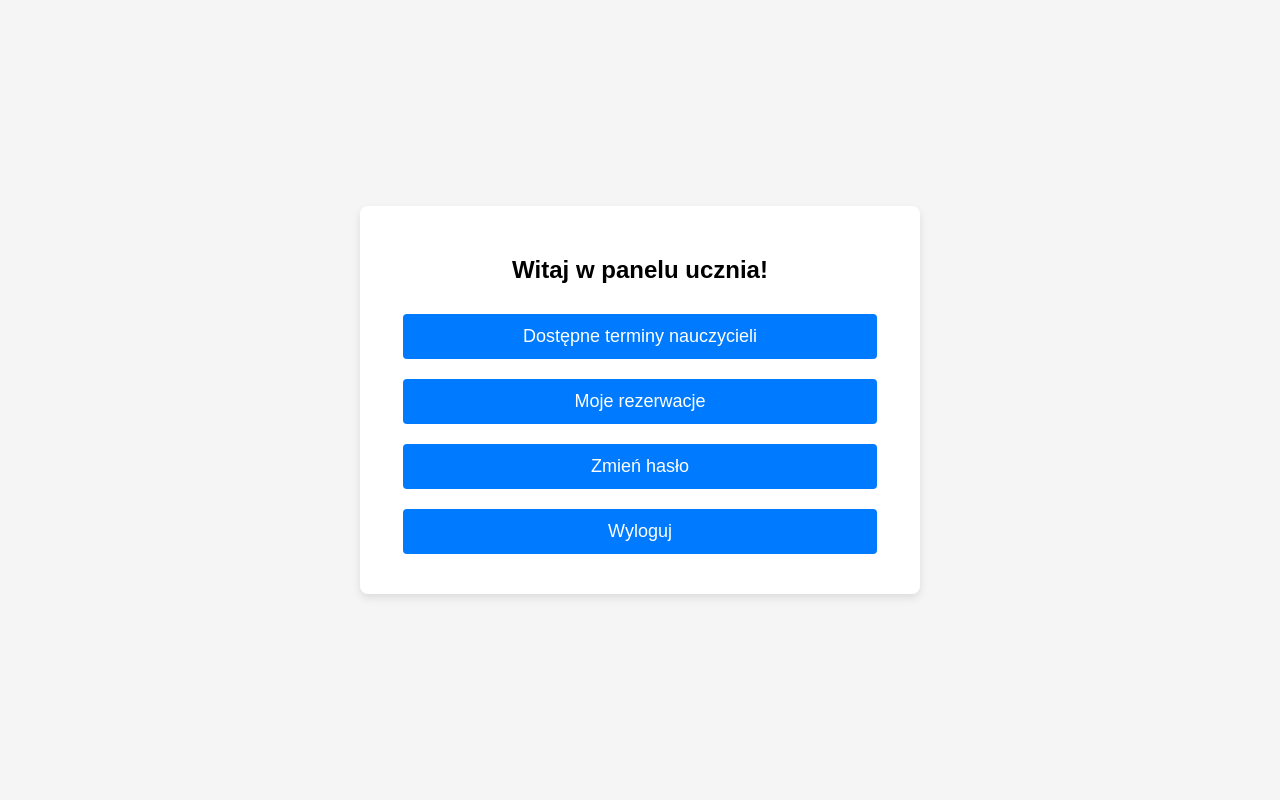
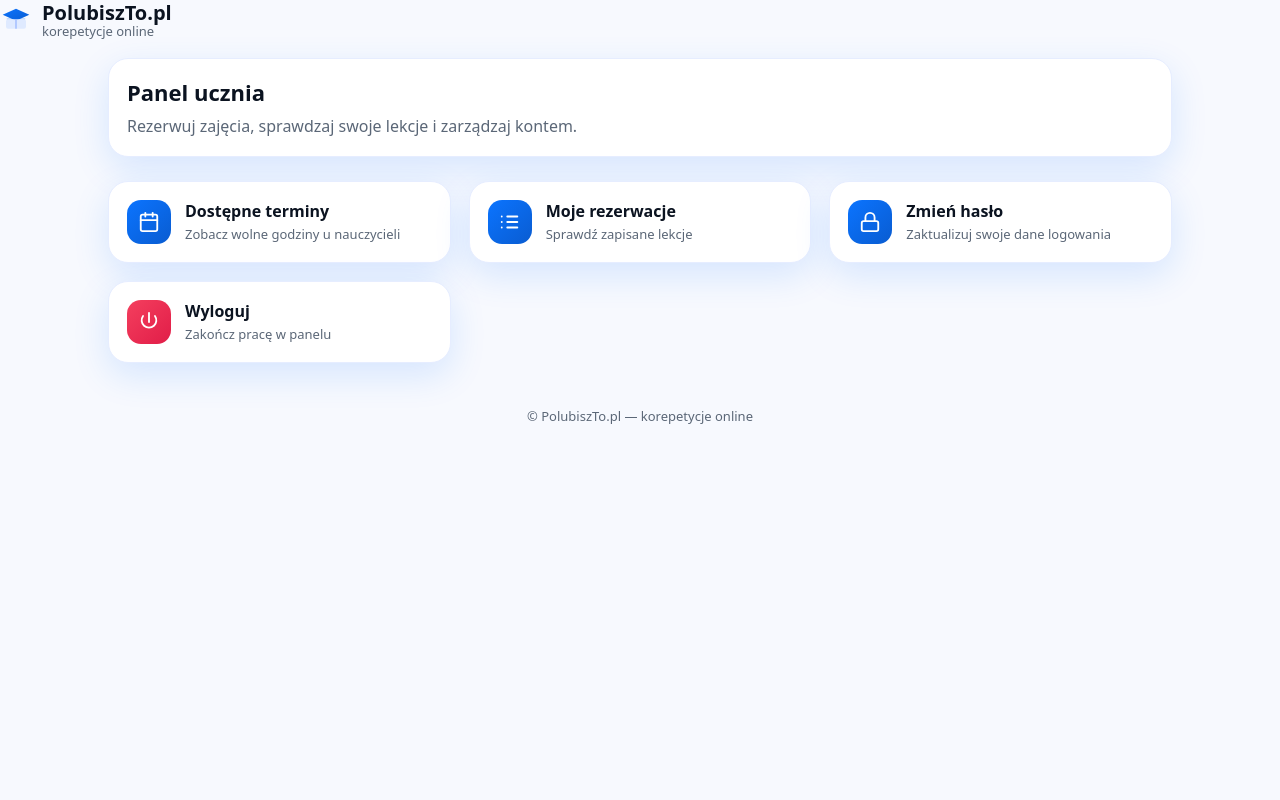
Before and after one commit to Bogdanaugustynski/Korepetycje-online, a Django app: page /panel_ucznia/ in a window 1280 px wide. Run offline with Django 5.2, Linux system fonts and the light colour scheme; the visitor is signed in with stand-in values (Sample User, id 1); data that the repository does not hold is empty.

Commit message:
Zmieniono wygląd panelu ucznia na nową wersję (Ali-style)

```diff
--- a/panel/templates/panel_ucznia.html
+++ b/panel/templates/panel_ucznia.html
@@ -1,65 +1,128 @@
 <!DOCTYPE html>
 <html lang="pl">
 <head>
-    <meta charset="UTF-8">
-    <title>Panel Ucznia</title>
-    <style>
-        body {
-            font-family: Arial, sans-serif;
-            background-color: #f5f5f5;
-            display: flex;
-            justify-content: center;
-            align-items: center;
-            min-height: 100vh;
-            margin: 0;
-        }
-        .student-box {
-            background-color: #fff;
-            padding: 30px;
-            border-radius: 8px;
-            box-shadow: 0 4px 8px rgba(0,0,0,0.1);
-            width: 500px;
-            text-align: center;
-        }
-        h2 {
-            margin-bottom: 20px;
-        }
-        .btn {
-            width: 90%;
-            padding: 12px;
-            margin: 10px 0;
-            background-color: #007bff;
-            color: white;
-            border: none;
-            border-radius: 4px;
-            cursor: pointer;
-            text-decoration: none;
-            display: inline-block;
-            font-size: 18px;
-        }
-        .btn:hover {
-            background-color: #0056b3;
-        }
-    </style>
-    <script>
-        function goToZmienHaslo() {
-            window.location.href = "/zmien_haslo/";
-        }
-        function logout() {
-            window.location.href = "/logout/";
-        }
-    </script>
+  <meta charset="UTF-8" />
+  <meta name="viewport" content="width=device-width, initial-scale=1" />
+  <title>Panel Ucznia — PolubiszTo.pl</title>
+
+  <style>
+  :root{
+    --brand:#0b74ff;
+    --ink:#0b1320;
+    --muted:#5b6777;
+    --bg:#f7f9fe;
+    --line:#e6edff;
+    --maxw:1100px;
+    --radius:18px;
+    --shadow:0 12px 36px rgba(11,116,255,.14);
+    --chip:linear-gradient(135deg,#0b74ff,#095cd1);
+  }
+  *{box-sizing:border-box}
+  html,body{margin:0;padding:0;background:var(--bg);color:var(--ink);
+    font-family:system-ui,-apple-system,Segoe UI,Roboto,Ubuntu,"Helvetica Neue",Arial,sans-serif;line-height:1.45}
+
+  /* HERO */
+  .hero{max-width:var(--maxw);margin:18px auto 12px;padding:0 18px}
+  .hero .card{background:#fff;border:1px solid var(--line);border-radius:20px;padding:18px;box-shadow:var(--shadow)}
+  .hero h1{margin:0 0 6px;font-size:22px}
+  .hero p{margin:0;color:var(--muted)}
+
+  /* GRID TILES */
+  .grid{max-width:var(--maxw);margin:0 auto;padding:12px 18px 28px;
+    display:grid;grid-template-columns:repeat(auto-fit,minmax(280px,1fr));gap:18px}
+  .tile{background:#fff;border:1px solid var(--line);border-radius:20px;box-shadow:var(--shadow);
+    padding:18px;display:flex;align-items:flex-start;gap:14px;text-decoration:none;color:inherit;
+    transition:transform .15s ease, box-shadow .15s ease}
+  .tile:hover{transform:translateY(-2px);box-shadow:0 18px 40px rgba(11,116,255,.18)}
+  .ico{flex:0 0 auto;width:44px;height:44px;border-radius:14px;background:var(--chip);display:grid;place-items:center;color:#fff}
+  .ico svg{width:22px;height:22px;display:block}
+  .tile h3{margin:0 0 2px;font-size:16px;font-weight:800;color:var(--ink)}
+  .tile p{margin:0;font-size:13px;color:var(--muted)}
+  .tile.logout .ico{background:linear-gradient(135deg,#f43f5e,#e11d48)}
+
+  /* FOOTER */
+  .footer{text-align:center;padding:16px 18px;font-size:13px;color:var(--muted)}
+  </style>
 </head>
 <body>
 
-<div class="student-box">
-    <h2>Witaj w panelu ucznia!</h2>
+  {# Stały nagłówek #}
+  {% include "partials/brand.html" %}
 
-    <a class="btn" href="{% url 'dostepne_terminy' %}">Dostępne terminy nauczycieli</a>
-    <a class="btn" href="{% url 'moje_rezerwacje_ucznia' %}">Moje rezerwacje</a>
-    <a class="btn" onclick="goToZmienHaslo()">Zmień hasło</a>
-    <a href="{% url 'logout' %}" class="btn">Wyloguj</a>
-</div>
+  <section class="hero">
+    <div class="card">
+      <h1>Panel ucznia</h1>
+      <p>Rezerwuj zajęcia, sprawdzaj swoje lekcje i zarządzaj kontem.</p>
+    </div>
+  </section>
+
+  <section class="grid" aria-label="Akcje">
+    <a href="{% url 'dostepne_terminy' %}" class="tile" title="Dostępne terminy nauczycieli">
+      <span class="ico">
+        <!-- calendar -->
+        <svg viewBox="0 0 24 24" fill="none" stroke="currentColor" stroke-width="2"
+             stroke-linecap="round" stroke-linejoin="round">
+          <rect x="3" y="4" width="18" height="18" rx="2" ry="2"></rect>
+          <line x1="16" y1="2" x2="16" y2="6"></line>
+          <line x1="8" y1="2" x2="8" y2="6"></line>
+          <line x1="3" y1="10" x2="21" y2="10"></line>
+        </svg>
+      </span>
+      <div>
+        <h3>Dostępne terminy</h3>
+        <p>Zobacz wolne godziny u nauczycieli</p>
+      </div>
+    </a>
+
+    <a href="{% url 'moje_rezerwacje_ucznia' %}" class="tile" title="Moje rezerwacje">
+      <span class="ico">
+        <!-- list -->
+        <svg viewBox="0 0 24 24" fill="none" stroke="currentColor" stroke-width="2"
+             stroke-linecap="round" stroke-linejoin="round">
+          <path d="M9 6h11"></path><path d="M9 12h11"></path><path d="M9 18h11"></path>
+          <path d="M3 6h.01"></path><path d="M3 12h.01"></path><path d="M3 18h.01"></path>
+        </svg>
+      </span>
+      <div>
+        <h3>Moje rezerwacje</h3>
+        <p>Sprawdź zapisane lekcje</p>
+      </div>
+    </a>
+
+    <a href="/zmien_haslo/" class="tile" title="Zmień hasło">
+      <span class="ico">
+        <!-- lock -->
+        <svg viewBox="0 0 24 24" fill="none" stroke="currentColor" stroke-width="2"
+             stroke-linecap="round" stroke-linejoin="round">
+          <rect x="3" y="11" width="18" height="11" rx="2" ry="2"></rect>
+          <path d="M7 11V7a5 5 0 0 1 10 0v4"></path>
+        </svg>
+      </span>
+      <div>
+        <h3>Zmień hasło</h3>
+        <p>Zaktualizuj swoje dane logowania</p>
+      </div>
+    </a>
+
+    <a href="{% url 'logout' %}" class="tile logout" title="Wyloguj">
+      <span class="ico">
+        <!-- power -->
+        <svg viewBox="0 0 24 24" fill="none" stroke="currentColor" stroke-width="2"
+             stroke-linecap="round" stroke-linejoin="round">
+          <path d="M12 2v10"></path>
+          <path d="M5.5 5.5a8 8 0 1 0 13 0"></path>
+        </svg>
+      </span>
+      <div>
+        <h3>Wyloguj</h3>
+        <p>Zakończ pracę w panelu</p>
+      </div>
+    </a>
+  </section>
+
+  <footer class="footer">
+    © PolubiszTo.pl — korepetycje online
+  </footer>
 
 </body>
 </html>
```
